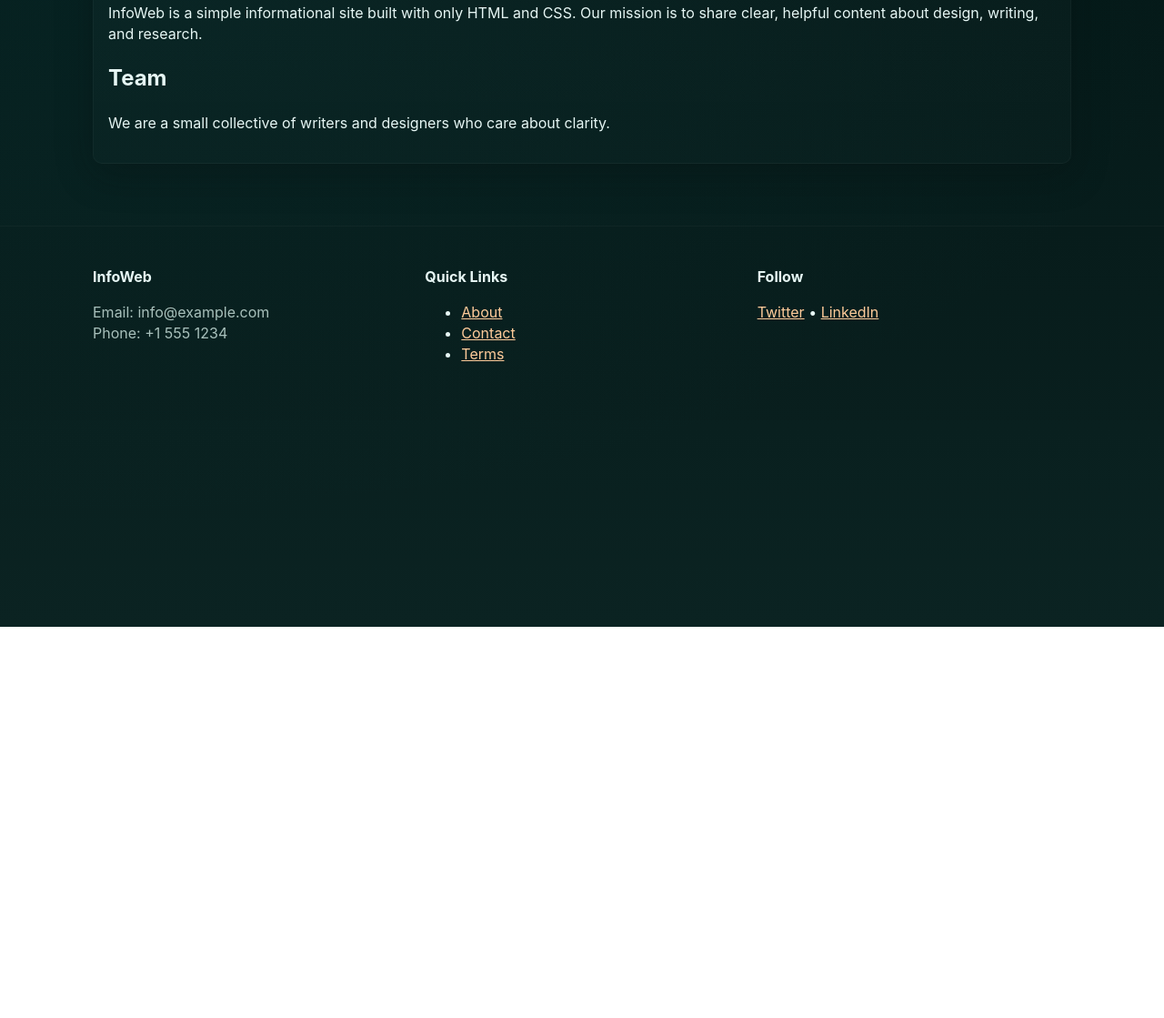
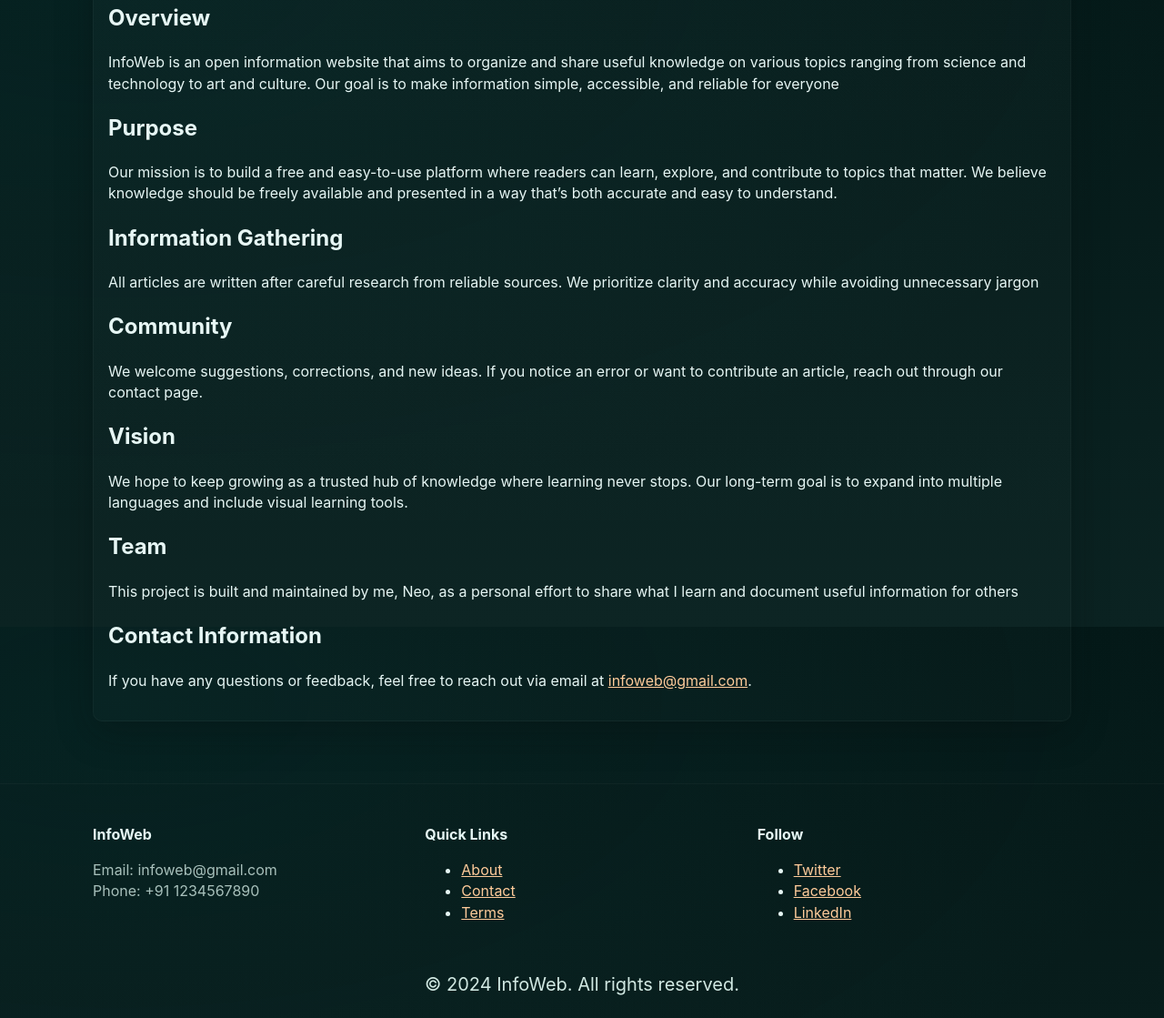
Before and after one commit to Abpattar/frontend, a plain HTML site: page about.html in a window 1280 px wide. Shown: the part 111-1230 px from the top of the page at 91% size. Before the commit the page ends 800 px from the top, so only its background shows below. Drawn offline with Linux system fonts and the light colour scheme.

Commit message:
Edited about page footer to include social media links and updated contact info.

```diff
--- a/about.html
+++ b/about.html
@@ -12,9 +12,20 @@
   <main class="container">
     <section class="card">
       <h1>About InfoWeb</h1>
-      <p>InfoWeb is a simple informational site built with only HTML and CSS. Our mission is to share clear, helpful content about design, writing, and research.</p>
+      <h2>Overview</h2>
+      <p>InfoWeb is an open information website that aims to organize and share useful knowledge on various topics ranging from science and technology to art and culture. Our goal is to make information simple, accessible, and reliable for everyone</p>
+      <h2>Purpose</h2>
+      <p>Our mission is to build a free and easy-to-use platform where readers can learn, explore, and contribute to topics that matter. We believe knowledge should be freely available and presented in a way that’s both accurate and easy to understand.</p>
+      <h2>Information Gathering</h2>
+      <p>All articles are written after careful research from reliable sources. We prioritize clarity and accuracy while avoiding unnecessary jargon</p>
+      <h2>Community</h2>
+      <p>We welcome suggestions, corrections, and new ideas. If you notice an error or want to contribute an article, reach out through our contact page.</p>
+      <h2>Vision</h2>
+      <p>We hope to keep growing as a trusted hub of knowledge where learning never stops. Our long-term goal is to expand into multiple languages and include visual learning tools.</p>
       <h2>Team</h2>
-      <p>We are a small collective of writers and designers who care about clarity.</p>
+      <p>This project is built and maintained by me, Neo, as a personal effort to share what I learn and document useful information for others</p>
+      <h2>Contact Information</h2>
+      <p>If you have any questions or feedback, feel free to reach out via email at <a href="mailto:infoweb@gmail.com">infoweb@gmail.com</a>.</p>
     </section>
   </main>
 
@@ -22,7 +33,7 @@
     <div class="container">
       <div class="col">
         <strong>InfoWeb</strong>
-        <p class="muted">Email: info@example.com<br>Phone: +1 555 1234</p>
+        <p class="muted">Email: infoweb@gmail.com<br>Phone: +91 1234567890</p>
       </div>
       <div class="col">
         <h4>Quick Links</h4>
@@ -34,9 +45,16 @@
       </div>
       <div class="col">
         <h4>Follow</h4>
-        <p><a href="#">Twitter</a> • <a href="#">LinkedIn</a></p>
+        <ul class="social-links">
+        <li><a href="https://www.twitter.com">Twitter</a></li>
+        <li><a href="https://www.facebook.com">Facebook</a></li>
+        <li><a href="https://www.linkedin.com">LinkedIn</a></li>
+        </ul>
       </div>
     </div>
+      <div class="footer-bottom">
+      &copy; 2024 InfoWeb. All rights reserved.
+      </div>
   </footer>
 </body>
 </html>
```
